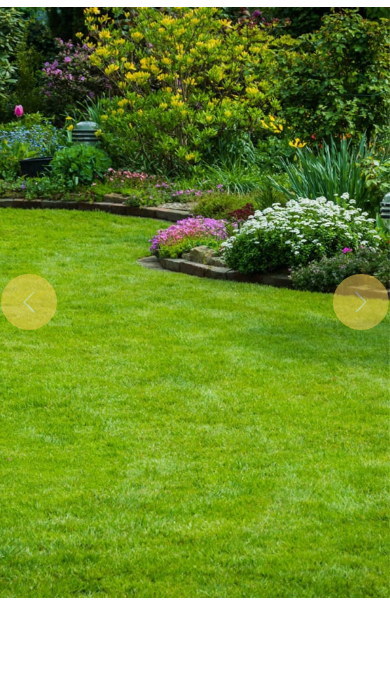
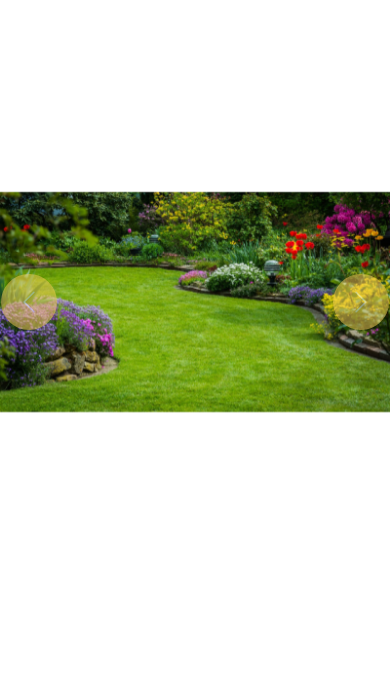
Before and after one commit to uhuru-rawlings/archifascapes, a plain HTML site: page index.html in a window 390 px wide. Shown: the part 158-844 px from the top of the page. Drawn offline with nearby package versions, Linux system fonts and the light colour scheme.

```diff
--- a/css/style.css
+++ b/css/style.css
@@ -740,7 +740,6 @@
         margin-top: 40px !important;
         margin-bottom: 10px !important;
     }
-}
     .carousel-inner{
         height: 70dvh !important;
         min-height: 70dvh !important;
@@ -751,5 +750,6 @@
     }
     .carousel-item img{
         height: 100% !important;
-    object-fit: cover !important;
+        object-fit: scale-down !important;
     }
+}
```
Lines whose indentation alone changed are shown as unchanged.
